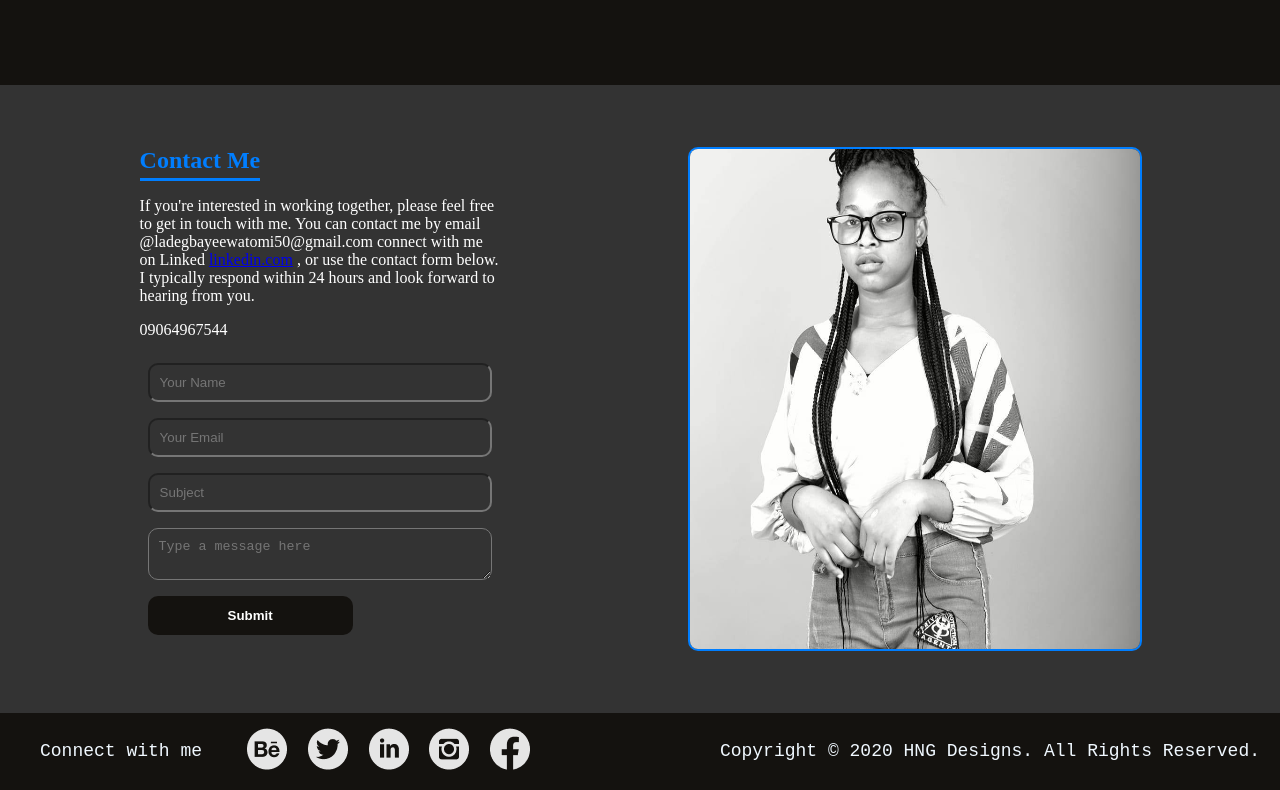
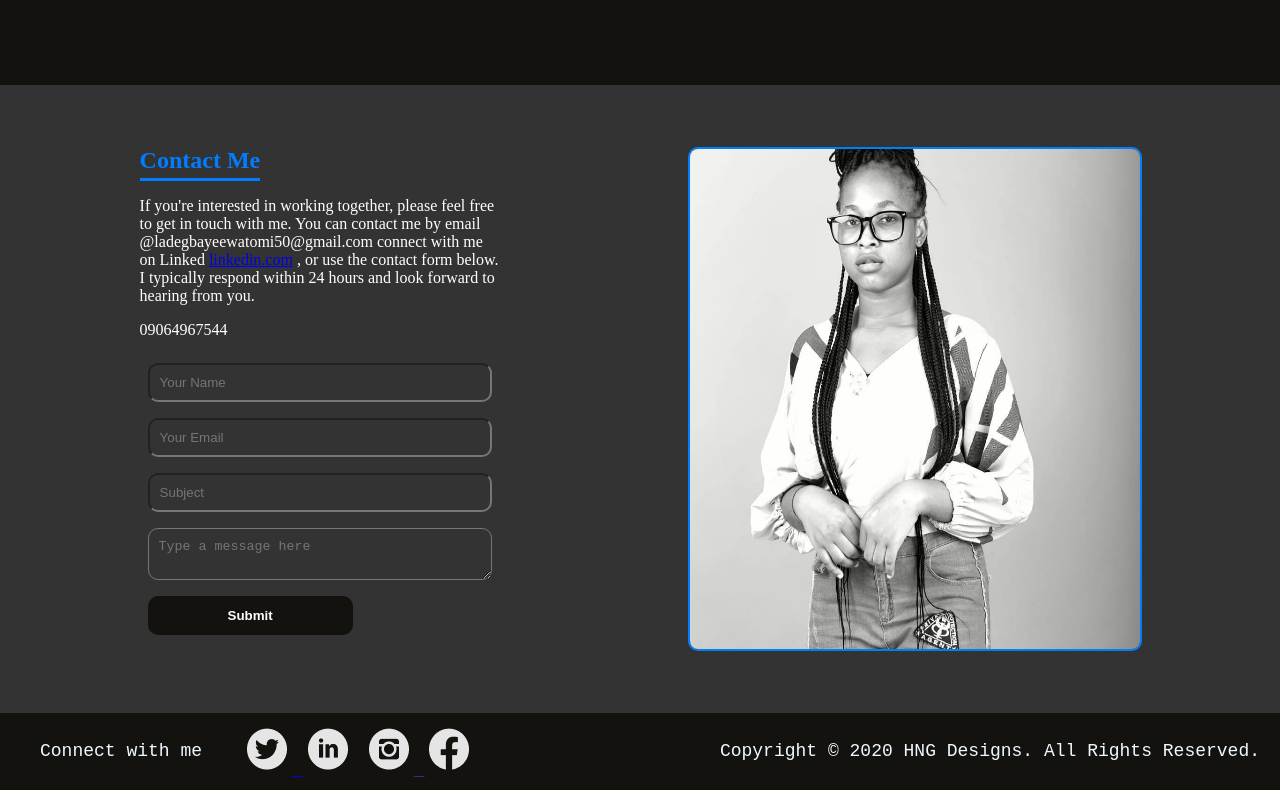
Before and after one commit to LadegbayeStella/portifolio-main, a plain HTML site: page index.html in a window 1280 px wide. Shown: the part 4457-5247 px from the top of the page. Drawn offline with Linux system fonts and the light colour scheme.

Commit message:
last commit

```diff
--- a/css/newStyle.css
+++ b/css/newStyle.css
@@ -3,6 +3,7 @@ body {
   border: 0;
   margin: 0;
   color: #fff;
+
 }
 
 
--- a/index.html
+++ b/index.html
@@ -335,7 +335,8 @@
 
         <p class="mainp2">
           If you're interested in working together, please feel free to get in touch with me. You can contact me by
-          email  @ladegbayeewatomi50@gmail.com connect with me on Linked <a href="https://www.linkedin.com/in/stella-ladegbaye/">
+          email @ladegbayeewatomi50@gmail.com connect with me on Linked <a
+            href="https://www.linkedin.com/in/stella-ladegbaye/">
             linkedin.com</a>
           </a>, or use the
           contact form below. I typically respond within 24 hours and look forward to hearing from you.
@@ -361,11 +362,12 @@
     <div class="social">
       <p>Connect with me</p>
       <div class="icons">
-        <img src="./img/Vector.png" alt="" />
-        <img src="./img/Vector (1).png" alt=""/>
-        <img src="./img/Vector (2).png" alt=""  />
-        <img src="./img/Vector (3).png" alt="" />
-        <img  src="./img/Vector (4).png" alt="" />
+        <a href="https://twitter.com/DevStella19"> <img src="./img/Vector (1).png" alt="" /> </a>
+
+        <a href="https://www.linkedin.com/in/stella-ladegbaye/"> <img src="./img/Vector (2).png" alt="" /></a>
+        <a href=""> <img src="./img/Vector (3).png" alt="" /> </a>
+       <a href=""> <img src="./img/Vector (4).png" alt="" /></a>
+
       </div>
     </div>
     <div>
```
Lines whose indentation alone changed are shown as unchanged.
